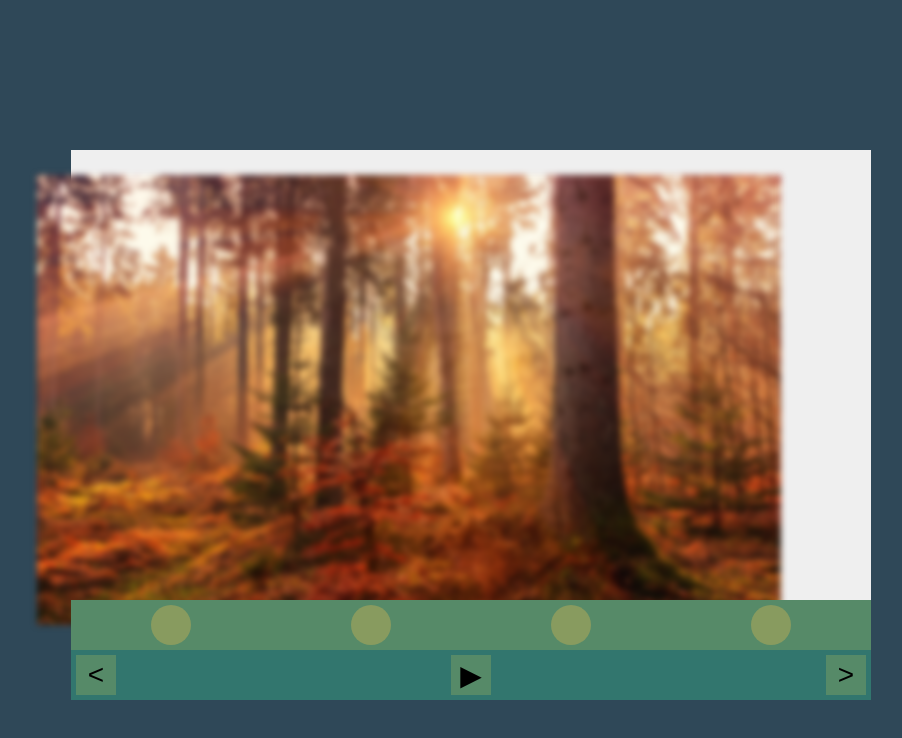
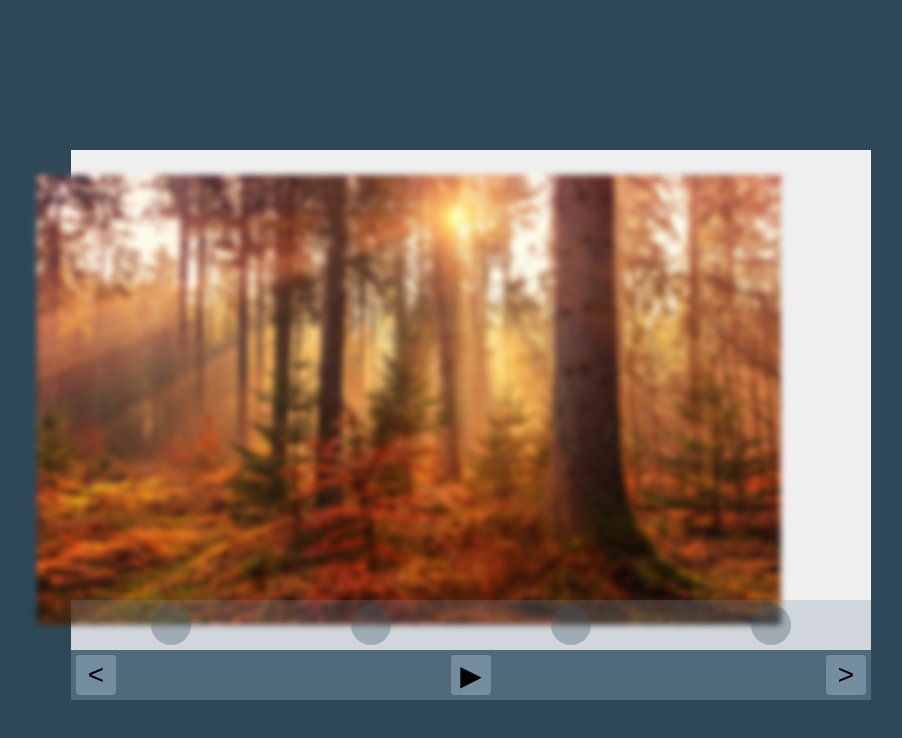
Before and after one commit to sheacronin/image-slider, a plain HTML site: page index.html in a window 1280 px wide. Shown: the whole page, without its empty margins (169-1071 px from the left). Drawn offline with Linux system fonts and the light colour scheme.

Commit message:
Wrap image objects in an IIFE, add hover styles

```diff
--- a/script.js
+++ b/script.js
@@ -1,9 +1,3 @@
-// class Img {
-//     constructor(src, altText) {
-//         (this.src = src), (this.altText = altText);
-//     }
-// }
-
 const slider = (() => {
     const imgEl = document.querySelector('#slide');
     const images = [];
@@ -59,6 +53,7 @@ const slider = (() => {
 slider.nextBtn.addEventListener('click', () => slider.changeSlide('next'));
 slider.prevBtn.addEventListener('click', () => slider.changeSlide('prev'));
 
+const addImages = (() => {
     const Img = (src, altText) => {
         const img = { src, altText };
         slider.images.push(img);
@@ -84,6 +79,7 @@ const winter = Img(
         './i/winter.jpeg',
         'A white fox with yellow eyes stands in a snowy landscape'
     );
+})();
 
 const navBar = document.querySelector('#nav-bar');
 slider.images.forEach((image) => {
--- a/style.css
+++ b/style.css
@@ -80,11 +80,16 @@ main {
     width: 100%;
     position: absolute;
     bottom: 0;
-    background-color: #568a68;
-    /* opacity: 0.5; */
+    background-color: #748ea080;
+    opacity: 0.5;
     display: flex;
     align-items: center;
     justify-content: space-around;
+    transition: opacity 500ms ease-in-out;
+}
+
+#nav-bar:hover {
+    opacity: 1;
 }
 
 .nav-dot {
@@ -92,13 +97,18 @@ main {
     height: 40px;
     border-radius: 50%;
     border: none;
-    background-color: #889b5f;
+    background-color: #516a7b;
+    transition: box-shadow 200ms ease-in-out;
+}
+
+.nav-dot:hover {
+    box-shadow: inset 0 0 10px #ffffff80;
 }
 
 #controller {
     height: 50px;
     width: 100%;
-    background-color: #32766e;
+    background-color: #516a7b;
     position: absolute;
     bottom: -50px;
     display: flex;
@@ -112,5 +122,11 @@ main {
     border: none;
     margin: 0 5px;
     font-size: 28px;
-    background-color: #568a68;
+    background-color: #748ea0;
+    border-radius: 4px;
+    transition: box-shadow 200ms ease-in-out;
 }
+
+#controller button:hover {
+    box-shadow: 0 0 10px #00000050;
+}
```
Lines whose indentation alone changed are shown as unchanged.
